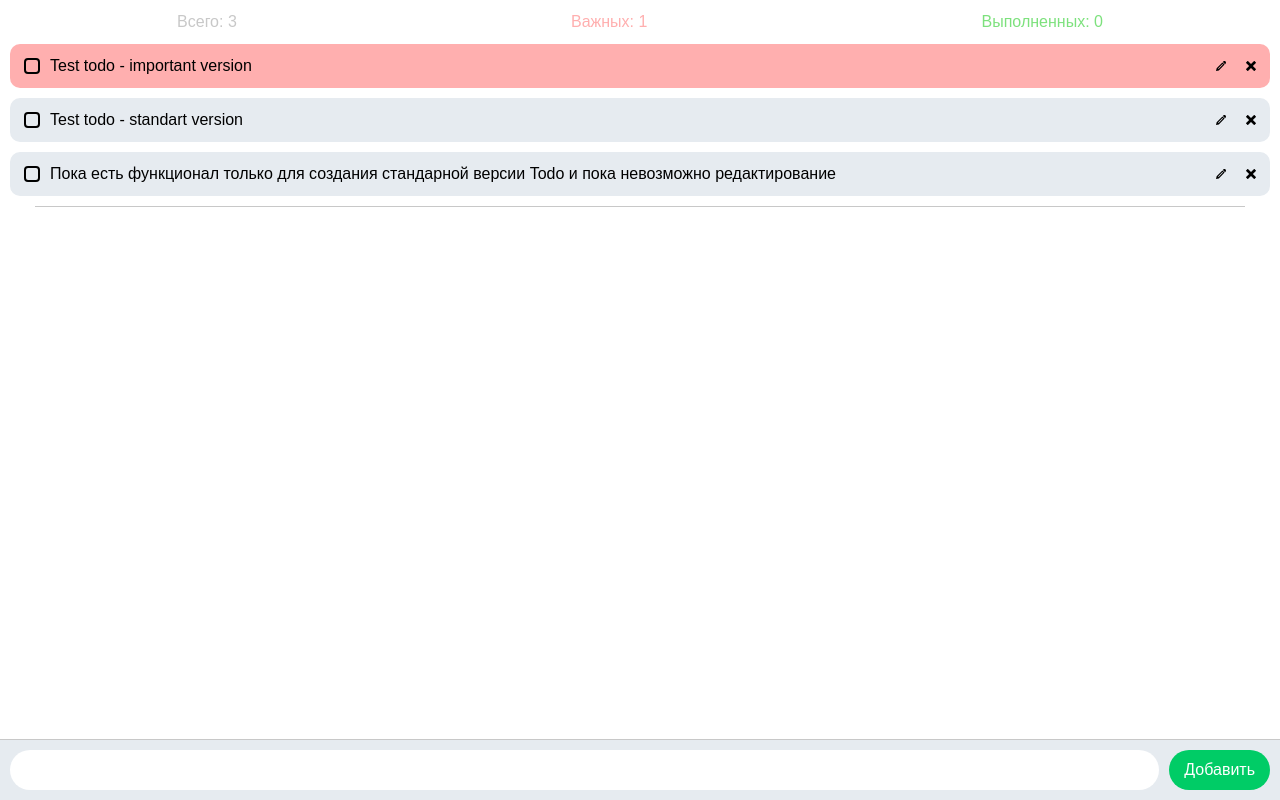
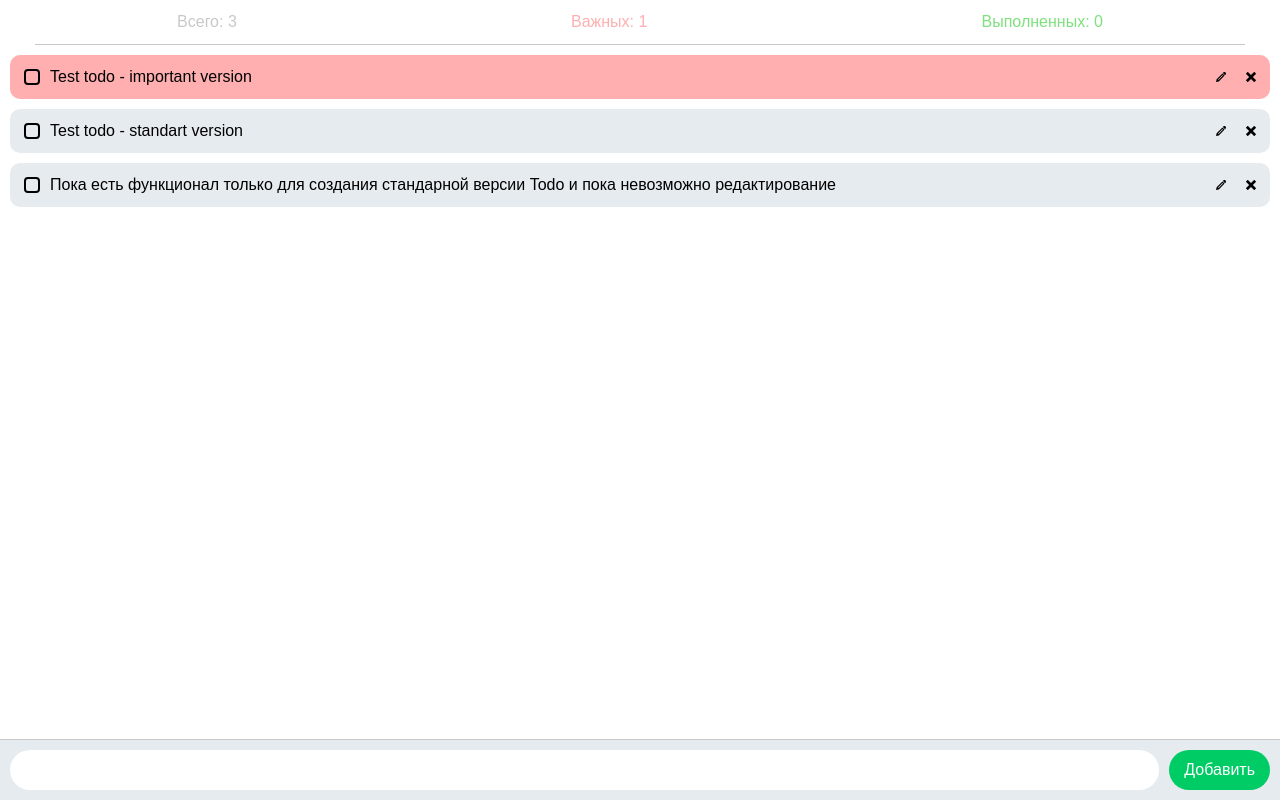
Before and after one commit to kozubskyi/todo-app, a React (Create React App) app: page / in a window 1280 px wide. Built offline with nearby package versions, Linux system fonts and the light colour scheme.

Commit message:
оставил 1 линию

```diff
--- a/src/components/TodoList/TodoList.js
+++ b/src/components/TodoList/TodoList.js
@@ -6,7 +6,7 @@ class TodoList extends Component {
   render() {
     return (
       <>
-        {/* <div className="line"></div> */}
+        <div className="line"></div>
         <ul className="todo__list">
           {/* {this.props.todos.map(todo => {
             return (
@@ -65,7 +65,7 @@ class TodoList extends Component {
                 </li>
               );
             })}
-          <div className="line"></div>
+          {/* <div className="line"></div> */}
           {this.props.todos
             .filter(todo => todo.completed)
             .map(todo => {
```
